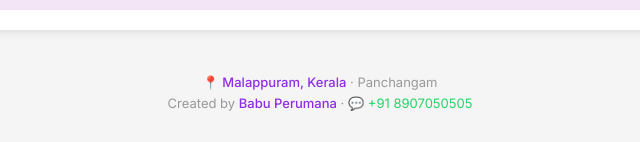
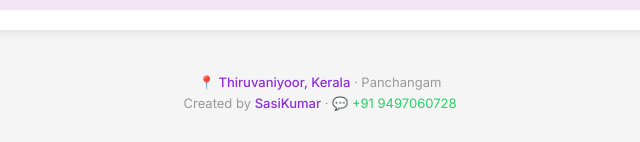
Before and after one commit to AstrologyMalayalam/malayalam-panchangam, a website: page index.html in a window 1280 px wide. Shown: the part 1046-1188 px from the top of the page, 320-960 px from the left. Drawn offline with Linux system fonts and the light colour scheme.

Commit message:
Update footer contact information and creator details

```diff
--- a/index.html
+++ b/index.html
@@ -1025,9 +1025,9 @@
         </div>
 
         <footer class="app-footer">
-            📍 <span>Malappuram, Kerala</span> &middot; Panchangam<br>
-            Created by <a href="mailto:babuperumana@gmail.com" style="color:#8e2de2; text-decoration:none; font-weight:500;">Babu Perumana</a> &middot;
-            💬 <a href="https://wa.me/918907959595" style="color:#25D366; text-decoration:none;">+91 8907050505</a>
+            📍 <span>Thiruvaniyoor, Kerala</span> &middot; Panchangam<br>
+            Created by <a href="mailto:sasikumar1714@gmail.com" style="color:#8e2de2; text-decoration:none; font-weight:500;">SasiKumar</a> &middot;
+            💬 <a href="https://wa.me/919497060728" style="color:#25D366; text-decoration:none;">+91 9497060728</a>
         </footer>
     </div>
 
```
